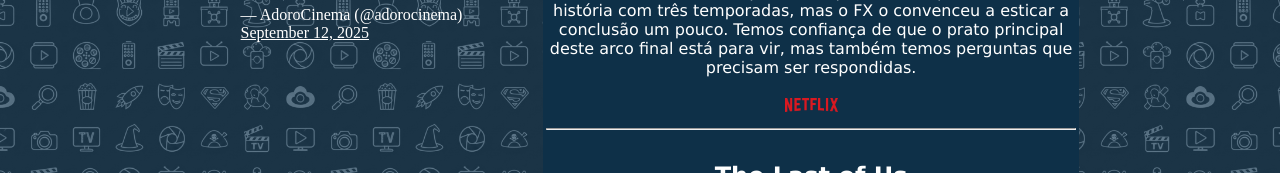
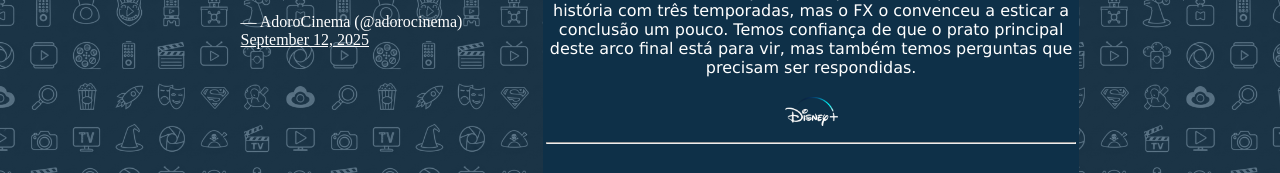
Before and after one commit to GustavoFelicianoBritto/ProjetoSenaiSiteFilme, a plain HTML site: page Series.html in a window 1280 px wide. Shown: the part 1790-1963 px from the top of the page. Drawn offline with Linux system fonts and the light colour scheme.

Commit message:
links updates

```diff
--- a/Series.html
+++ b/Series.html
@@ -183,7 +183,7 @@
                 </tr>
                 <tr>
                     <td align="center"><a href="https://www.disneyplus.com/pt-br/browse/entity-05eb6a8e-90ed-4947-8c0b-e6536cbddd5f" target="_blank"><img
-                                src="img/Logo_Streaming/Logo_Netflix.png" alt="" width="10%"></a></td>
+                                src="img/Logo_Streaming/Logo_Disney+White.png" alt="" width="10%"></a></td>
                     <!--link com foto do streaming-->
                 </tr>
 
```
